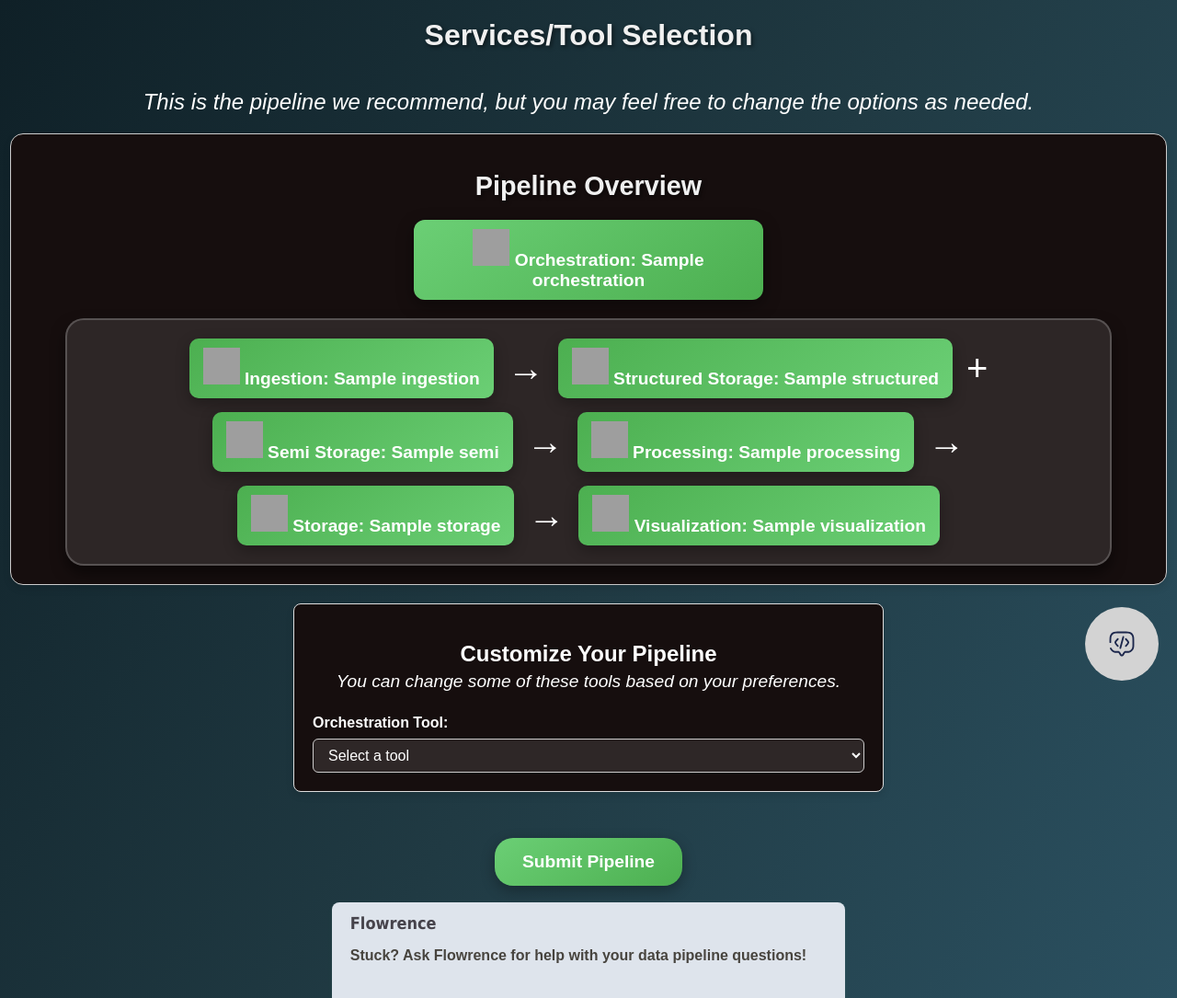
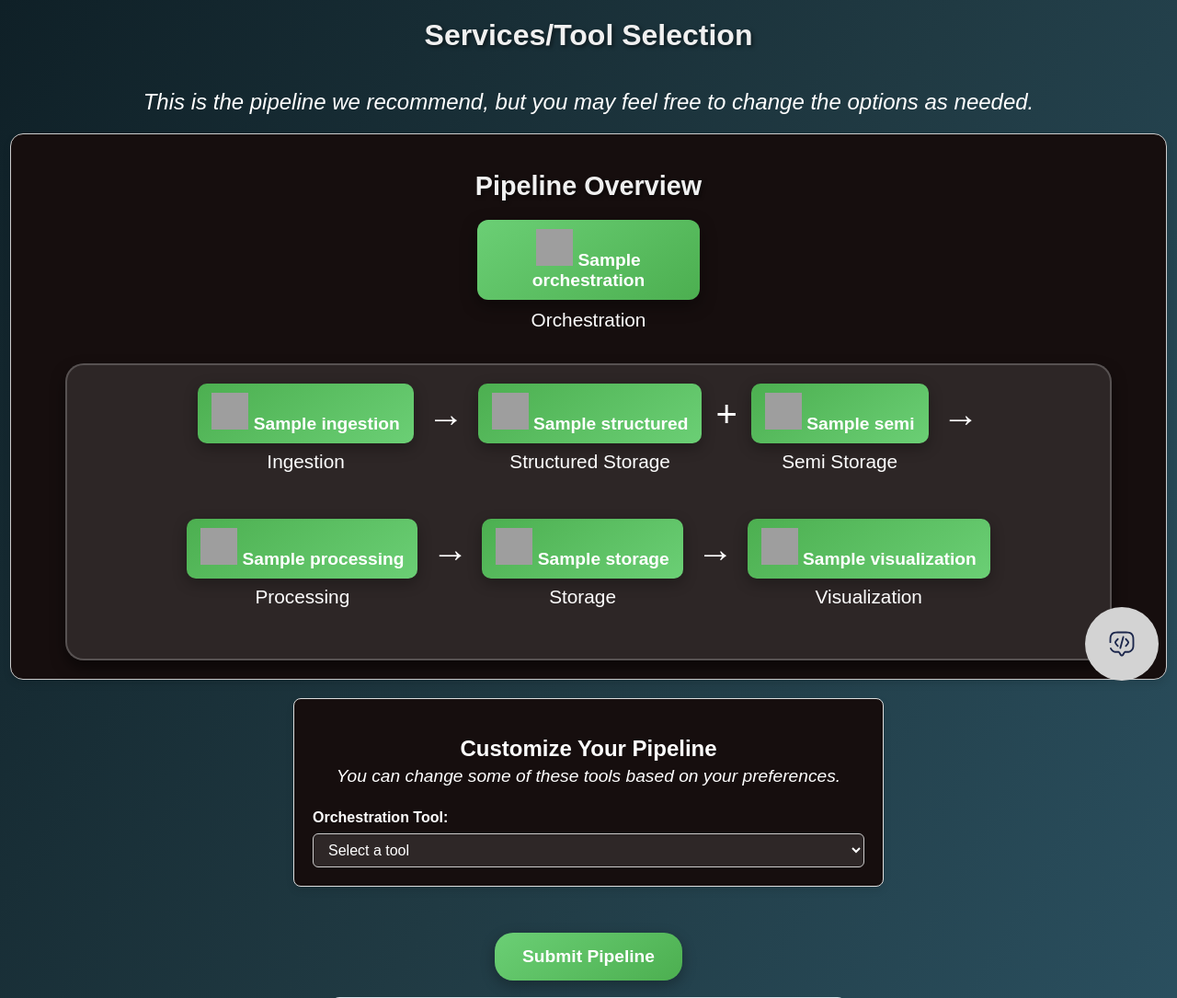
Before and after one commit to Ahmad-Shaheer/Ahmad-Shaheer, a Flask app: template templates/submit_form.html in a window 1280 px wide. Shown: the top 1085 px of the page at 92% size. Run offline with Flask 3, Linux system fonts and the light colour scheme; the template is opened without the code that fills it: most values are stand-ins (such as "Sample title", 1, 10 or a date in 2020); some libraries are stand-ins or nearby versions; grey boxes are pictures that could not be loaded.

Commit message:
fixed front end some more

```diff
--- a/config.json
+++ b/config.json
@@ -137,7 +137,7 @@
       }
     },
 "NiFi": {
-
+    "Read" : "No",
     "EnvironmentVariables": {
 
     }
@@ -163,7 +163,7 @@
     }
 },
 "ApacheSpark": {
- "Read" :" Yes",
+ "Read" :" No",
   "EnvironmentVariables": {
     "SPARK_WORKER_MEMORY": "1G",
     "SPARK_WORKER_CORES": "1" ,
--- a/functions.py
+++ b/functions.py
@@ -25,6 +25,7 @@ def generate_env_file(config, output_file=".env"):
                     file.write(f"{key}={value}\n")
                 file.write("\n")
 
+
 def retrieve_config_details(form_data, docker_config ):
     tool_names = [tool_name for tool_name in form_data.getlist('tool_names')]
     updated_config = {}
@@ -51,7 +52,6 @@ def retrieve_config_details(form_data, docker_config ):
                 "EnvironmentVariables": updated_env_vars
             }
             ports = merge_docker_compose(tool_names)
-
     return updated_config, ports
 
 def refine_access_links(ports):
--- a/static/js/form.js
+++ b/static/js/form.js
@@ -62,7 +62,7 @@ function updateSemiTool(selectElement) {
       const storageToolElement = document.getElementById('storage-tool');
       storageToolElement.innerHTML = `
       <img src="/static/images/${selectedTool}.svg" alt="${selectedTool} Icon" style="width: 40px; height: 40px;"/>
-      <strong>Storage:</strong> ${selectedTool}
+      ${selectedTool}
       `;
 
       const option = document.createElement('option');
@@ -81,7 +81,7 @@ function updateScreenIntermediateTool(selectElement) {
     const intermediateToolElement = document.getElementById('intermediate-storage-tool');
     intermediateToolElement.innerHTML = `
     <img src="/static/images/${currentIntermediateTool}.svg" alt="${currentIntermediateTool} Icon" style="width: 40px; height: 40px;"/>
-    <strong>Structured Storage:</strong> ${currentIntermediateTool}
+    ${currentIntermediateTool}
     `;
 
     const option = document.createElement('option');
@@ -99,7 +99,7 @@ function updateScreenOrchestrationTool(selectElement) {
     const OrchestrationToolElement = document.getElementById('orchestration-tool');
     OrchestrationToolElement.innerHTML = `
     <img src="/static/images/${currentOrchestrationTool}.svg" alt="${currentOrchestrationTool} Icon" style="width: 40px; height: 40px;"/>
-    <strong>Orchestration:</strong> ${currentOrchestrationTool}
+    ${currentOrchestrationTool}
     `;
 
     const option = document.createElement('option');
@@ -118,7 +118,7 @@ function updateScreenStructuredTool(selectElement) {
   const structuredToolElement = document.getElementById('structured-tool');
   structuredToolElement.innerHTML = `
     <img src="/static/images/${currentStructuredTool}.svg" alt="${currentStructuredTool} Icon" style="width: 40px; height: 40px;"/>
-    <strong>Structured Storage:</strong> ${currentStructuredTool}
+    ${currentStructuredTool}
     `;
 
   const option = document.createElement('option');
@@ -137,7 +137,7 @@ function updateScreenSemiTool(selectElement) {
   const semiToolElement = document.getElementById('semi-tool');
   semiToolElement.innerHTML = `
     <img src="/static/images/${currentSemiTool}.svg" alt="${currentSemiTool} Icon" style="width: 40px; height: 40px;"/>
-    <strong>Semi Storage:</strong> ${currentSemiTool}
+    ${currentSemiTool}
     `;
 
   const option = document.createElement('option');
--- a/static/style/form.css
+++ b/static/style/form.css
@@ -199,6 +199,14 @@ h1 {
     box-shadow: 0 8px 15px rgba(0, 0, 0, 0.5);
 }
 
+.tool-wrapper {
+    display: flex;
+    flex-direction: column; /* Stack the tool and label vertically */
+    align-items: center; /* Center-align both elements horizontally */
+    margin-bottom: 20px; /* Add spacing below each wrapper */
+    background: transparent; /* Ensure no background interference */
+    border: none; /* Remove any default borders */
+}
 /* Individual tool styling */
 .tool {
     padding: 10px 15px;
@@ -213,14 +221,22 @@ h1 {
     transition: transform 0.3s, box-shadow 0.3s;
     position: relative; /* Makes dropdown position relative to the tool */
     cursor: pointer;
+
+}
+.tool-type-label {
+    font-size: 1.3rem; /* Adjust the font size */
+    color: #ffffff; /* White text color */
+    text-align: center; /* Center align the text */
+    margin-top: 8px; /* Add some space above the label */
+    margin-bottom: 15px; /* Add some space below if needed */
 }
 
 .orchestration .tool {
     display: block; /* Forces it to take up the entire width */
     width: calc(100% - 40px); /* Slightly wider than other tools */
-    max-width:  350px; /* Optional: Limit its width */
-    margin: 20px auto; /* Centers the tool horizontally and adds spacing */
-    padding: 10px 15px; /* Adjust padding for a larger look */
+    max-width:  300px; /* Optional: Limit its width */
+    margin: 10px auto; /* Centers the tool horizontally and adds spacing */
+    padding: 10px 10px; /* Adjust padding for a larger look */
     background: linear-gradient(145deg, #6BCF75, #4CAF50); /* Reverse the gradient for variation */
     color: #fff;
     font-size: 1.2rem; /* Slightly larger text */
@@ -231,24 +247,17 @@ h1 {
     transition: transform 0.3s, box-shadow 0.3s;
 }
 
-/* Arrows between tools */
+.arrow-container {
+    display: flex;
+    justify-content: center;
+    margin-bottom: 55px; /* Adjust this value to move the arrow higher */
+}
+
 .arrow {
     font-size: 2.5rem;
     color: #fff;
     animation: bounce 1.5s infinite;
-}
-
-/* Arrow animation */
-@keyframes bounce {
-    0%, 20%, 50%, 80%, 100% {
-        transform: translateY(0);
-    }
-    40% {
-        transform: translateY(-10px);
-    }
-    60% {
-        transform: translateY(-5px);
-    }
+    margin-bottom: 10px; /* Additional margin for fine-tuning */
 }
 
 /* Dropdown container */
@@ -396,6 +405,7 @@ button[type="submit"]:hover {
 
     .arrow {
         font-size: 2rem;
+        margin-bottom: 20px;
     }
 
     button[type="submit"] {
--- a/templates/submit_form.html
+++ b/templates/submit_form.html
@@ -21,48 +21,66 @@
 <div class="mega-container">
     <!-- Title for the Mega Container -->
     <h1>Pipeline Overview</h1>
-
+    <div class="tool-wrapper">
         <div class = 'orchestration'>
                     {% if pipeline.Orchestration %}
+
                     <div class="tool" id="orchestration-tool">
                         <img src="/static/images/{{ pipeline.Orchestration }}.svg" alt="Airflow" style="width: 40px; height: 40px;"/>
-                    <strong>Orchestration:</strong> {{ pipeline.Orchestration }}
+                        {{ pipeline.Orchestration }}
                     </div>
+                    <div class="tool-type-label">Orchestration</div>
             {% endif %}
+        </div>
     </div>
 
     <div class="pipeline">
 
         {% if pipeline.Ingestion %}
 
+                <div class="tool-wrapper">
                     <div class="tool" id="ingestion-tool">
-                <img src="/static/images/{{ pipeline.Ingestion }}.svg" style="width: 40px; height: 40px;"/>
-                <strong>Ingestion:</strong> {{ pipeline.Ingestion }}
+                        <img src="/static/images/{{ pipeline.Ingestion }}.svg" style="width: 40px; height: 40px;" />
+                        {{ pipeline.Ingestion }}
+                    </div>
+                    <div class="tool-type-label">Ingestion</div>
                 </div>
 
+
                 {% if pipeline['Ingestion'] == 'Apache Kafka' %}
+
                     <div class="arrow-container">
                             <span class="arrow">+</span>
                         </div>
+                    <div class="tool-wrapper">
+                        <div class = "tool" id = "connector">
+                        <img src="/static/images/connector.svg" style="width: 40px; height: 40px;"/>
+                        Kafka Connect
+                        </div>
+                        <div class="tool-type-label">Connector</div>
 
-                <div class = "tool" id = "connector">
-                    <strong>Connector:</strong> Kafka Connect
                     </div>
+
                 {% endif %}
 
         {% endif %}
+
+
 
         {% if pipeline['Intermediate Storage'] %}
             <div class="arrow-container">
                 <span class="arrow">→</span>
             </div>
 
+            <div class="tool-wrapper">
+
                 <div class="tool" id="intermediate-storage-tool" >
                     <img src="/static/images/{{ pipeline['Intermediate Storage'] }}.svg"  style="width: 40px; height: 40px;"/>
-                <strong>Intermediate Storage:</strong> {{ pipeline['Intermediate Storage'] }}
+                    <strong></strong> {{ pipeline['Intermediate Storage'] }}
 
                 </div>
-
+                <div class="tool-type-label">Intermediate Storage</div>
+            </div>
 
 
         {% endif %}
@@ -71,10 +89,14 @@
             <div class="arrow-container">
                 <span class="arrow">→</span>
             </div>
+            <div class="tool-wrapper">
 
                 <div class="tool" id="structured-tool" >
                     <img src="/static/images/{{ pipeline['Structured'] }}.svg"  style="width: 40px; height: 40px;"/>
-                <strong>Structured Storage:</strong> {{ pipeline['Structured'] }}
+                     {{ pipeline['Structured'] }}
+                </div>
+                <div class="tool-type-label">Structured Storage</div>
+
             </div>
 
         {% endif %}
@@ -83,10 +105,12 @@
             <div class="arrow-container">
                 <span class="arrow">+</span>
             </div>
-
+                <div class="tool-wrapper">
                     <div class="tool" id="semi-tool" >
                         <img src="/static/images/{{ pipeline['Semi'] }}.svg" style="width: 40px; height: 40px;"/>
-                <strong>Semi Storage:</strong> {{ pipeline['Semi'] }}
+                         {{ pipeline['Semi'] }}
+                    </div>
+                    <div class="tool-type-label">Semi Storage</div>
                 </div>
 
         {% endif %}
@@ -95,10 +119,13 @@
                 <div class="arrow-container">
                     <span class="arrow">→</span>
                 </div>
-
+            <div class="tool-wrapper">
                 <div class="tool" id="processing-tool">
                     <img src="/static/images/{{ pipeline.Processing }}.svg"  style="width: 40px; height: 40px;"/>
-                <strong>Processing:</strong> {{ pipeline.Processing }}
+                    {{ pipeline.Processing }}
+                </div>
+                <div class="tool-type-label">Processing</div>
+
             </div>
 
         {% endif %}
@@ -108,9 +135,12 @@
                 <span class="arrow">→</span>
             </div>
 
+            <div class = "tool-wrapper">
                 <div class="tool" id="storage-tool">
                     <img src="/static/images/{{ pipeline['Storage'] }}.svg" style="width: 40px; height: 40px;"/>
-                <strong>Storage:</strong> {{ pipeline.Storage }}
+                    {{ pipeline.Storage }}
+                </div>
+                <div class="tool-type-label">Storage</div>
             </div>
 
         {% endif %}
@@ -120,15 +150,20 @@
                     <span class="arrow">→</span>
                 </div>
 
+            <div class="tool-wrapper">
                 <div class="tool" id="visualization-tool" >
                     <img src="/static/images/{{ pipeline['Visualization'] }}.svg" style="width: 40px; height: 40px;"/>
-                <strong>Visualization:</strong> {{ pipeline.Visualization }}
+                        {{ pipeline.Visualization }}
+                </div>
+                <div class="tool-type-label">Visualization</div>
             </div>
 
         {% endif %}
 
     </div>
 </div>
+
+
     <div class = 'selection'>
         <div class="selection-heading">
             <h2>Customize Your Pipeline</h2>
```
Also changed, not shown: docker-compose.yml (+32 -39 lines), templates/config.html (+12 -7 lines), static/images/connector.svg (added), 2 other files. Lines whose indentation alone changed are shown as unchanged.
